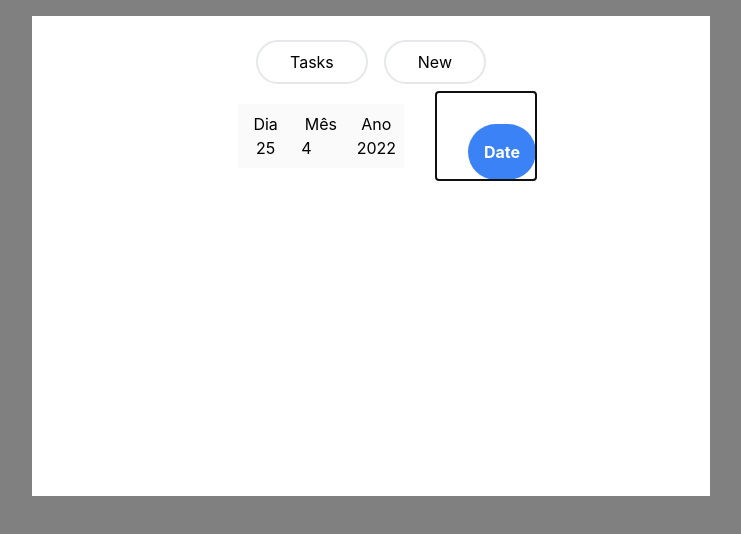
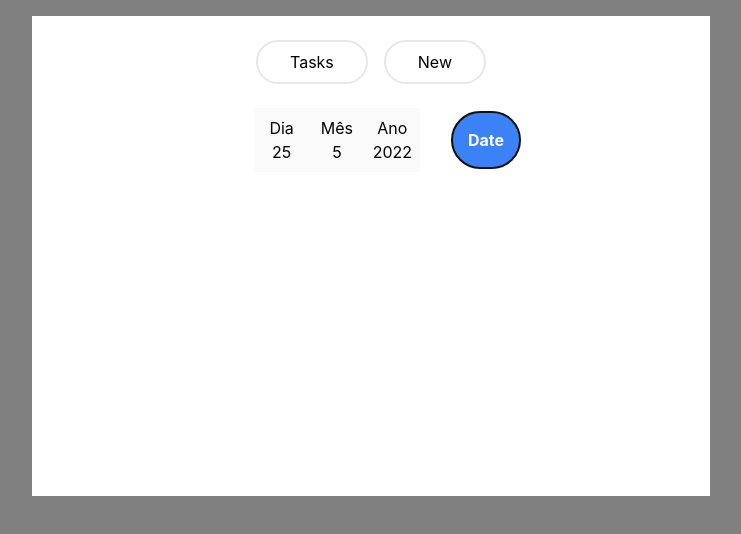
Before and after one commit to estevao-gomes/HouseHold, a React (Vite) app: page / in a window 1280 px wide. Both pictures are taken after a click on the button "Date". Shown: the top 534 px of the page, without its empty margins (269-1010 px from the left). Built offline with nearby package versions, Linux system fonts and the light colour scheme.

Commit message:
Added logic for date selection.

```diff
--- a/src/components/DateButton.tsx
+++ b/src/components/DateButton.tsx
@@ -4,14 +4,16 @@ import { DateSelection } from './DateSelection';
 export function DateButton() {
   return (
     //    <div className="justify-center flex items-center">
-    <Popover className="flex justify-center items-center">
-      <Popover.Panel >
-        <DateSelection/>
+    // <div className="ml-8 mt-8 bg-blue-500 p-4 rounded-full text-white font-bold">
+    // Date
+    // </div>
+    // <div className="flex justify-center justify-items-center items-center">
+    <Popover className="flex justify-center justify-items-center items-center">
+      <Popover.Panel className="mt-4">
+        <DateSelection />
       </Popover.Panel>
-      <Popover.Button>
-        <div className="ml-8 mt-8 bg-blue-500 p-4 rounded-full text-white font-bold">
-          Date
-        </div>
+      <Popover.Button className="mt-4 bg-blue-500 p-4 rounded-full text-white font-bold">
+        Date
       </Popover.Button>
     </Popover>
   );
--- a/src/components/DateSelection.tsx
+++ b/src/components/DateSelection.tsx
@@ -3,12 +3,35 @@ import { useState } from 'react';
 
 export function DateSelection() {
   const [date, setDate] = useState(new Date());
+  const [daysInMonth, setDaysInMonth] = useState(
+    new Date(date.getFullYear(), date.getMonth() + 1, 0).getDate()
+  );
+
+  const currentYear = new Date().getFullYear();
 
   function handleDaySet(day: number) {
     setDate((date) => {
-      return new Date(day, date.getMonth(), date.getFullYear());
+      return new Date(date.getFullYear(), date.getMonth(), day);
+    })
+    console.log(date)
+  }
+
+  function handleMonthSet(month: number) {
+    var newDaysInMonth = new Date(date.getFullYear(), month + 1, 0).getDate();
+    setDate((date) => {
+      return new Date(date.getFullYear(), month, date.getDate() > newDaysInMonth ? newDaysInMonth : date.getDate());
     });
+    setDaysInMonth(newDaysInMonth)
+    console.log(date)
   }
+
+  function handleYearSet(year: number) {
+    setDate((date) => {
+      return new Date(year, date.getMonth(), date.getDate());
+    })
+    console.log(date)
+  }
+
   return (
     <div className=" mx-8 grid grid-cols-3 gap-x-4 bg-neutral-50 p-2">
       <div className="text-center">Dia</div>
@@ -18,18 +41,44 @@ export function DateSelection() {
         <div className="relative text-center">
           <Listbox.Button>{date.getDate()}</Listbox.Button>
           <Listbox.Options className="absolute max-h-[100px] overflow-auto">
-            {[...Array(31).keys()].map((day) => {
+            {[...Array(daysInMonth).keys()].map((day) => {
               return (
-                <Listbox.Option key={day} value={day}>
-                  {day}
+                <Listbox.Option key={day} value={day+1}>
+                  {day+1}
                 </Listbox.Option>
               );
             })}
           </Listbox.Options>
         </div>
       </Listbox>
-      <div>{date.getMonth()}</div>
-      <div>{date.getFullYear()}</div>
+      <Listbox value={date.getMonth()} onChange={handleMonthSet}>
+        <div className="relative text-center">
+          <Listbox.Button>{date.getMonth()+1}</Listbox.Button>
+          <Listbox.Options className="absolute max-h-[100px] overflow-auto">
+            {[...Array(12).keys()].map((month) => {
+              return (
+                <Listbox.Option key={month} value={month}>
+                  {month+1}
+                </Listbox.Option>
+              );
+            })}
+          </Listbox.Options>
+        </div>
+      </Listbox>
+      <Listbox value={date.getFullYear()} onChange={handleYearSet}>
+        <div className="relative text-center">
+          <Listbox.Button>{date.getFullYear()}</Listbox.Button>
+          <Listbox.Options className="absolute max-h-[100px] overflow-auto">
+            {[...Array(currentYear+1).keys()].filter((year) => year > 1989).map((year) => {
+              return (
+                <Listbox.Option key={year} value={year}>
+                  {year}
+                </Listbox.Option>
+              );
+            })}
+          </Listbox.Options>
+        </div>
+      </Listbox>
     </div>
   );
 }
```
